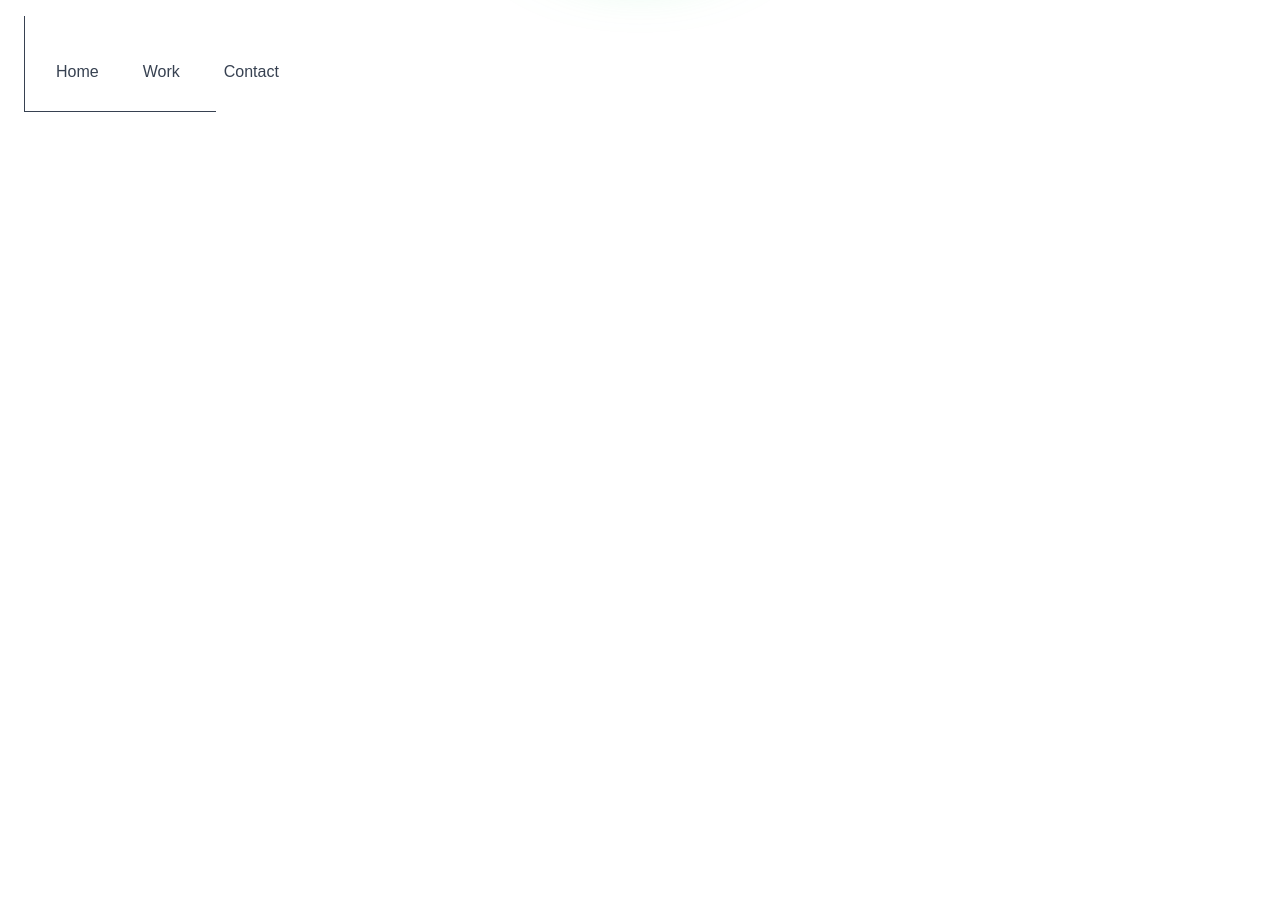
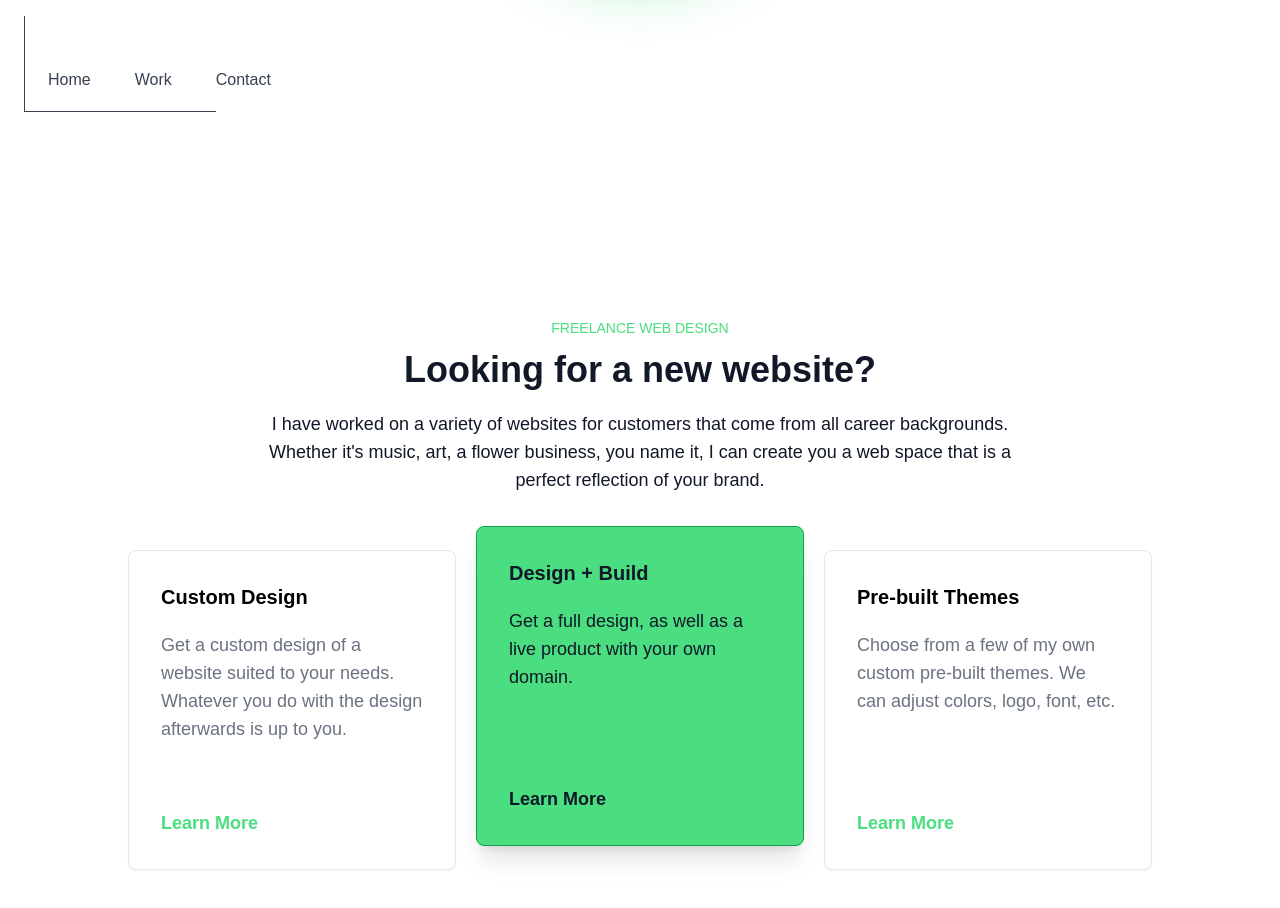
Before and after one commit to austinbowers/austinbowers-design-v2, a Vue app: page / in a window 1280 px wide. Shown: the part 664-1572 px from the top of the page. Before the commit the page ends 918 px from the top, so only its background shows below. Built offline with nearby package versions, Linux system fonts and the light colour scheme.

Commit message:
Add FreelanceWebDesign section.

```diff
--- a/src/App.vue
+++ b/src/App.vue
@@ -1,33 +1,26 @@
 <template class="relative">
-  <Header/>
-  <Landing/>
-  <div class="fixed left-5 bottom-5">
-      <div class="absolute left-1 bottom-1 h-24 w-1 border-l border-gray-700 dark:border-gray-500"></div>
-      <div class="absolute left-1 bottom-1 w-24 md:w-48 h-1 border-b border-gray-700 dark:border-gray-500"></div>
-      <div class="relative z-50 flex items-center mb-5 ml-6 dark:text-white text-gray-700 font-light">
-        <a class=" cursor-pointer mr-5 p-3 hover:text-green-400">
-            Home
-        </a>
-        <a class=" cursor-pointer mr-5 p-3 hover:text-green-400">
-            Work
-        </a>
-        <a class=" cursor-pointer mr-5 p-3 hover:text-green-400">
-            Contact
-        </a>
-      </div>
-  </div>
+  <Header />
+  <LowerLeftNav/>
+
+  <Landing />
+  <FreelanceWebDesign/>
+
 </template>
 
 <script>
-    import Header from './components/Header.vue'
-    import Landing from './components/Landing.vue'
+import Header from "./components/Header.vue";
+import Landing from "./components/Landing.vue";
+import LowerLeftNav from "./components/LowerLeftNav.vue";
+import FreelanceWebDesign from "./components/FreelanceWebDesign.vue";
 
 export default {
   components: {
     Header,
-            Landing
-        }
-    }
+    Landing,
+    LowerLeftNav,
+    FreelanceWebDesign
+  },
+};
 </script>
 
 <style lang="scss">
--- /dev/null
+++ b/src/components/FreelanceWebDesign.vue
@@ -0,0 +1,58 @@
+<template>
+  <div class="relative z-30 mb-32 px-8">
+    <div
+      class="dark:text-gray-200 text-gray-900 text-center relative z-30 max-w-screen-md mx-auto"
+    >
+      <p class="text-green-400 uppercase text-sm mb-3">Freelance Web Design</p>
+      <h3 class="font-bold mb-5">Looking for a new website?</h3>
+      <p class="font-light mb-8">
+        I have worked on a variety of websites for customers that come from all
+        career backgrounds. Whether it's music, art, a flower business, you name
+        it, I can create you a web space that is a perfect reflection of your
+        brand.
+      </p>
+    </div>
+    <div class="grid grid-cols-1 md:grid-cols-3 max-w-screen-lg mx-auto gap-5">
+      <div
+        class="rounded-lg dark:bg-gray-800 shadow-sm bg-white border dark:border-gray-700 dark:text-white text-grey-900 relative h-80 md:mt-6"
+      >
+        <h6 class="font-semibold px-8 pt-8 pb-5">Custom Design</h6>
+        <p class="px-8 pb-5 text-gray-500">
+          Get a custom design of a website suited to your needs.
+          Whatever you do with the design afterwards is up to you.
+        </p>
+        <p class="absolute bottom-0 left-0 font-bold text-green-400 cursor-pointer p-8">Learn More</p>
+      </div>
+
+      <div
+        class="rounded-lg bg-green-400 shadow-xl border dark:border-gray-700 border-green-600 text-gray-900 relative h-80"
+      >
+        <h6 class="font-semibold px-8 pt-8 pb-5">Design + Build</h6>
+        <p class="px-8 pb-5">
+          Get a full design, as well as a live product with your own domain.
+        </p>
+        <p class="absolute bottom-0 left-0 font-bold text-gray-900 cursor-pointer p-8">Learn More</p>
+      </div>
+
+      <div
+        class="rounded-lg dark:bg-gray-800 shadow-sm bg-white border dark:border-gray-700 dark:text-white text-grey-900 relative h-80 md:mt-6"
+      >
+        <h6 class="font-semibold px-8 pt-8 pb-5">Pre-built Themes</h6>
+        <p class="px-8 pb-5 text-gray-500">
+          Choose from a few of my own custom pre-built themes. We can adjust colors, logo, font, etc.
+        </p>
+        <p class="absolute bottom-0 left-0 font-bold text-green-400 cursor-pointer p-8">Learn More</p>
+      </div>
+    </div>
+  </div>
+</template>
+
+<script>
+export default {
+
+}
+</script>
+
+<style>
+
+</style>
--- a/src/components/Landing.vue
+++ b/src/components/Landing.vue
@@ -1,17 +1,17 @@
 <template>
-  <section id="landing" class="dark:bg-gray-900 bg-white min-h-screen relative overflow-hidden">
+  <section id="landing" class="dark:bg-gray-900 bg-white relative overflow-hidden">
     <div
       class="animated-blur-1 absolute w-64 h-64 rounded-full blur-2xl dark:bg-green-600 bg-green-400 top-0 z-10"
     ></div>
      <div
       class="animated-blur-2 absolute w-64 h-64 rounded-full blur-2xl dark:bg-blue-400 bg-blue-500 top-0 z-10"
     ></div>
-    <div class="flex justify-center pt-40 pb-64 px-8">
+    <div class="flex justify-center pt-40 pb-80 px-8">
       <div class="dark:text-gray-200 text-gray-900 text-center max-w-screen-md relative z-30">
         <div class="flex justify-center mb-8">
           <div class="relative">
             <img
-              class="rounded-full border border-green-400 w-32 relative z-20"
+              class="rounded-full border animated-circle-outline w-32 relative z-20"
               alt="me"
               src="../assets/self-image.jpg"
             />
@@ -34,7 +34,12 @@
 export default {};
 </script>
 
-<style lang="scss">
+<style lang="scss" scoped>
+    .animated-circle-outline {
+      @apply border-green-400;
+      animation: 5s linear infinite alternate ease-in-out;
+      animation-name: circle-outline-color-change;
+    }
     .animated-blur-1 {
         animation: 30s linear infinite alternate ease-in-out;
         animation-name: blur-move-1;
@@ -45,6 +50,19 @@ export default {};
         animation-name: blur-move-2;
         opacity:0;
     }
+
+    @keyframes circle-outline-color-change {
+        0% {
+            @apply border-green-400;
+        }
+        50% {
+            @apply border-blue-400;
+        }
+        100% {
+            @apply border-green-400;
+        }
+    }
+
     @keyframes blur-move-1 {
         0% {
             opacity:0;
--- /dev/null
+++ b/src/components/LowerLeftNav.vue
@@ -0,0 +1,27 @@
+<template>
+  <div class="fixed z-50 left-5 bottom-5">
+    <div
+      class="absolute left-1 bottom-1 h-24 w-1 border-l border-gray-700 dark:border-gray-500"
+    ></div>
+    <div
+      class="absolute left-1 bottom-1 w-24 md:w-48 h-1 border-b border-gray-700 dark:border-gray-500"
+    ></div>
+    <div
+      class="relative z-50 flex items-center mb-3 ml-4 dark:text-white text-gray-700 font-light"
+    >
+      <a class="cursor-pointer mr-5 p-3 hover:text-green-400"> Home </a>
+      <a class="cursor-pointer mr-5 p-3 hover:text-green-400"> Work </a>
+      <a class="cursor-pointer mr-5 p-3 hover:text-green-400"> Contact </a>
+    </div>
+  </div>
+</template>
+
+<script>
+export default {
+
+}
+</script>
+
+<style>
+
+</style>
```
Also changed, not shown: 1 other file (tests, documents, lock files or other folders). Lines whose indentation alone changed are shown as unchanged.
